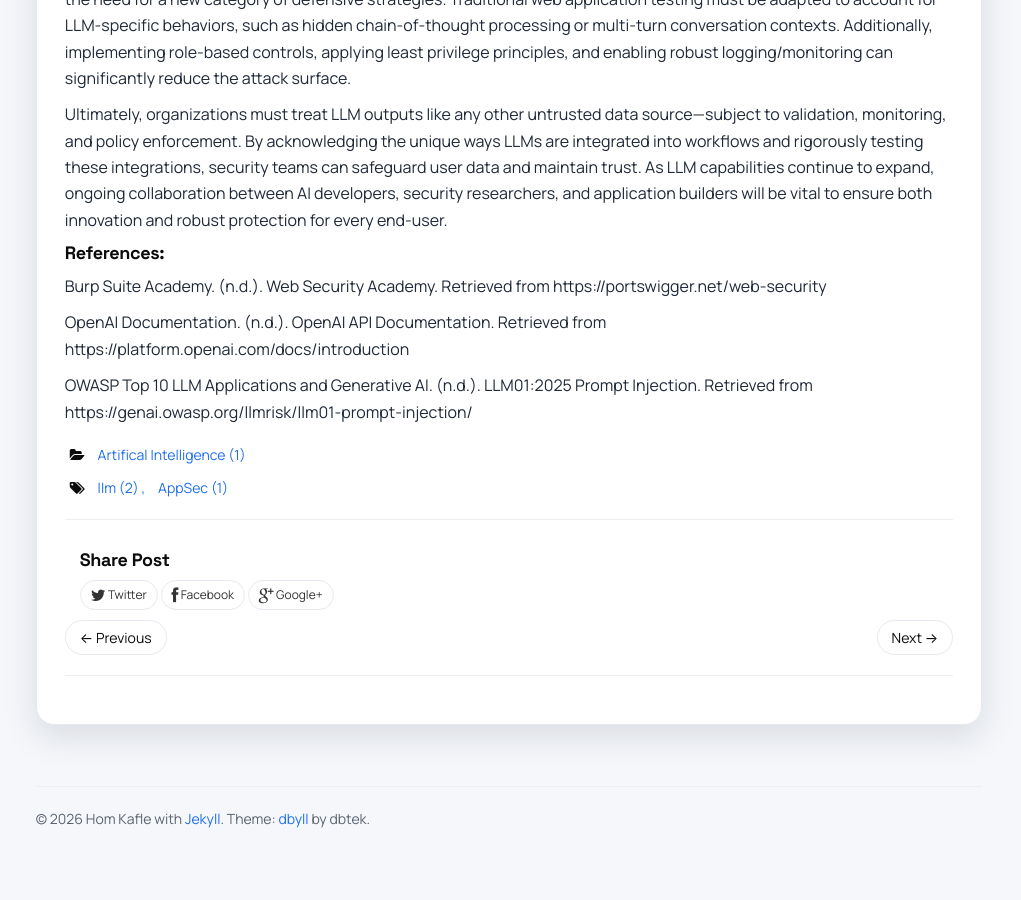
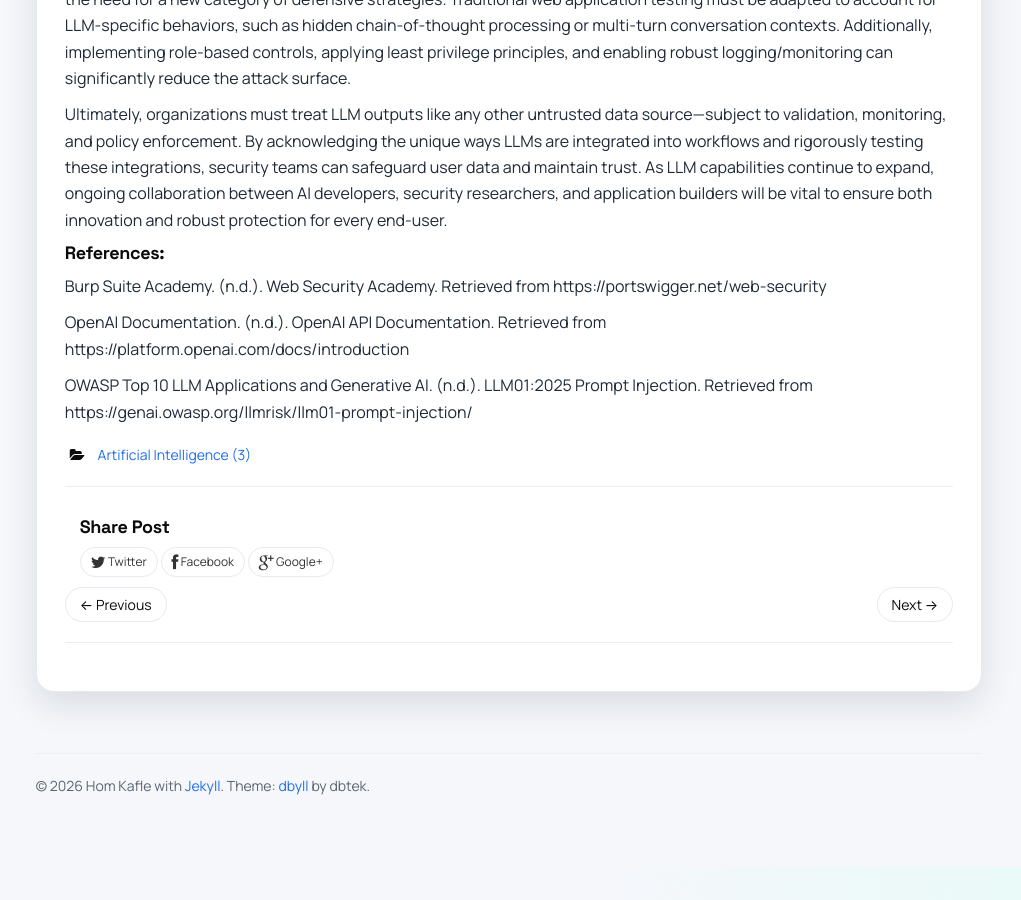
Before and after one commit to homkafle/homkafle.github.io, a Jekyll site: the page built from docs/_posts/2025-01-27-llm.md, in a window 1280 px wide and 900 px high, scrolled down 5534 px. Shown: the whole window, without its empty margins (131-1152 px from the left). Built offline with Jekyll 4.4.1, drawn with Linux system fonts in a browser that asks for light colours; after the commit the page ends 6401 px from its top, so only the background shows below that.

Commit message:
Simplify tags and fix category typo

```diff
--- a/docs/_includes/default.html
+++ b/docs/_includes/default.html
@@ -69,7 +69,6 @@
 			<ul class="nav navbar-nav navbar-right">
 				<li class="active"><a href="{{ site.BASE_PATH }}/">Home</a></li>
 				<li><a href="{{ site.BASE_PATH}}/{{ site.categories_path }}">Categories</a></li>
-				<li><a href="{{ site.BASE_PATH}}/{{ site.tags_path }}">Tags</a></li>
 				<li><a href="{{ site.BASE_PATH}}/{{ site.about_path }}">About Me</a></li>
 			</ul>
 		</div><!-- /.navbar-collapse -->
--- a/docs/_includes/post.html
+++ b/docs/_includes/post.html
@@ -38,34 +38,6 @@
 				</a></li>
 			{% endfor %}
 		  {% endif %}
-		</ul>
-		{% endunless %}
-
-		{% unless page.tags == empty %}
-		<ul class="list-inline">
-		  <li><i class="fa fa-tags"></i></li>
-		  {% assign tags_list = page.tags %}
-		  {% if tags_list.first[0] == null %}
-			{% for tag in tags_list %}
-				<li>
-					<a href="{{ site.BASE_PATH }}/{{ site.tags_path }}#{{ tag }}-ref">
-					{{ tag }} <span>({{ site.tags[tag].size }})</span>
-					{% unless forloop.last %},{% endunless %}
-					</a>
-				</li>
-			{% endfor %}
-		  {% else %}
-			{% for tag in tags_list %}
-				<li>
-					<a href="{{ site.BASE_PATH }}/{{ site.tags_path }}#{{ tag[0] }}-ref">
-						{{ tag[0] }} <span>({{ tag[1].size }})</span>
-						{% unless forloop.last %},{% endunless %}
-					</a>
-				</li>
-
-			{% endfor %}
-		  {% endif %}
-		  {% assign tags_list = nil %}
 		</ul>
 		{% endunless %}
 
--- a/docs/_posts/2025-01-27-llm.md
+++ b/docs/_posts/2025-01-27-llm.md
@@ -1,7 +1,7 @@
 ---
 layout: post
 title: Securing LLM-Integrated Web Applications- Understanding Prompt Injection and Emerging Threats
-categories: [Artifical Intelligence]
+categories: [Artificial Intelligence]
 tags: [llm,AppSec]
 fullview: false
 description: Explore how Large Language Models (LLMs) enhance web interactions and the emerging security risks they introduce. Learn about vulnerabilities like prompt injection and strategies to defend against them.
```
